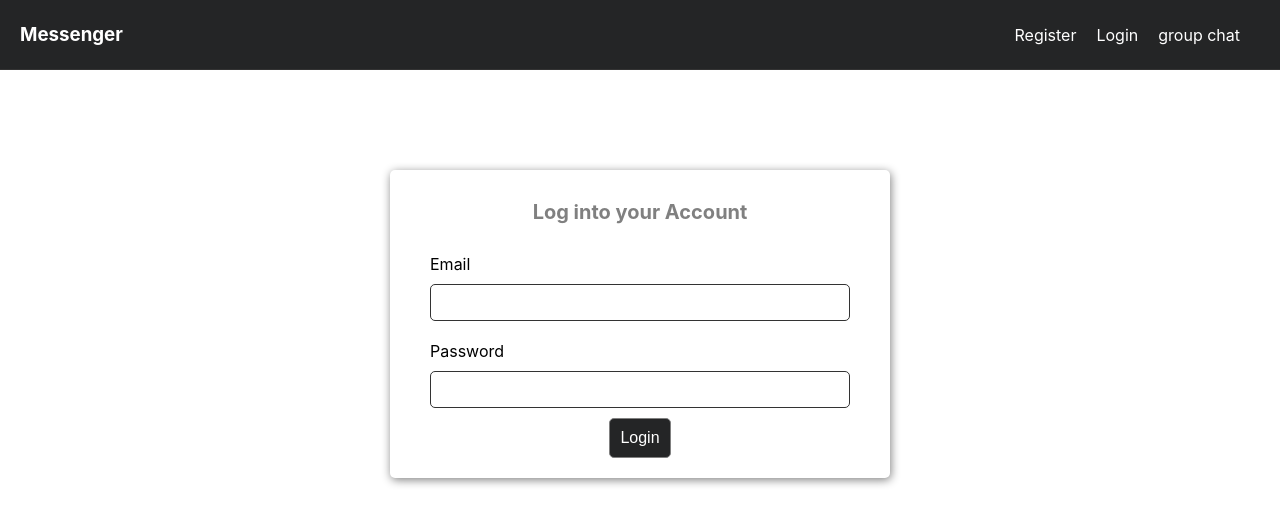
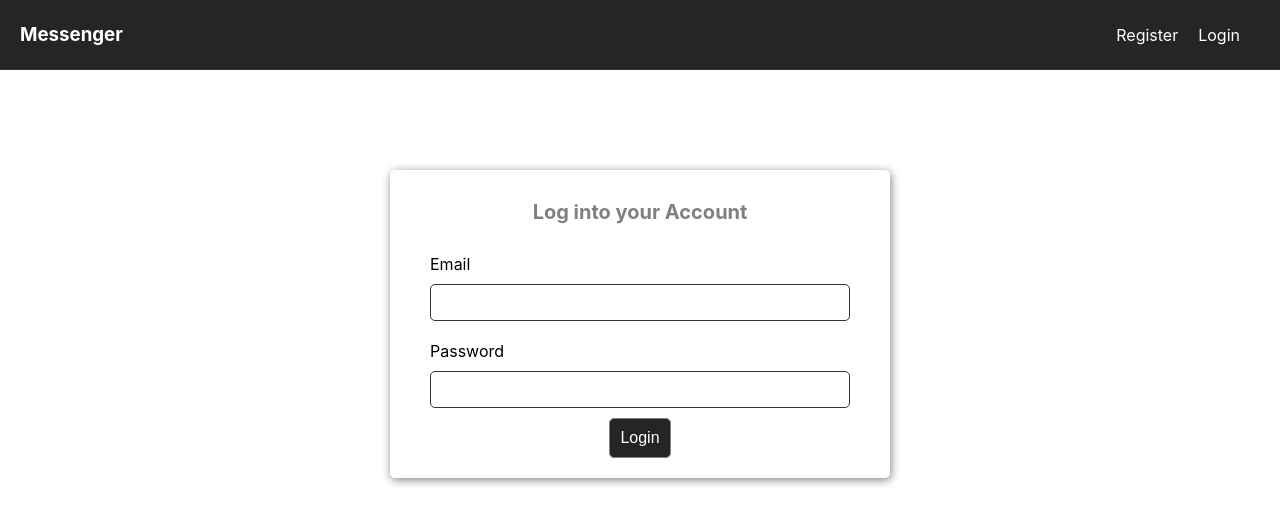
Before and after one commit to mushikhan1102/csc5750teamtext, a React (Create React App) app: page /Login in a window 1280 px wide. Shown: the top 524 px of the page. Built offline with nearby package versions, Linux system fonts and the light colour scheme; no server answers.

Commit message:
outted the nav

```diff
--- a/src/components/Navbar.jsx
+++ b/src/components/Navbar.jsx
@@ -34,7 +34,6 @@ const Navbar = () => {
           <>
             <Link to="/register">Register</Link>
             <Link to="/login">Login</Link>
-            <Link to="/groupchat">group chat</Link>
           </>
         )}
       </div>
```
